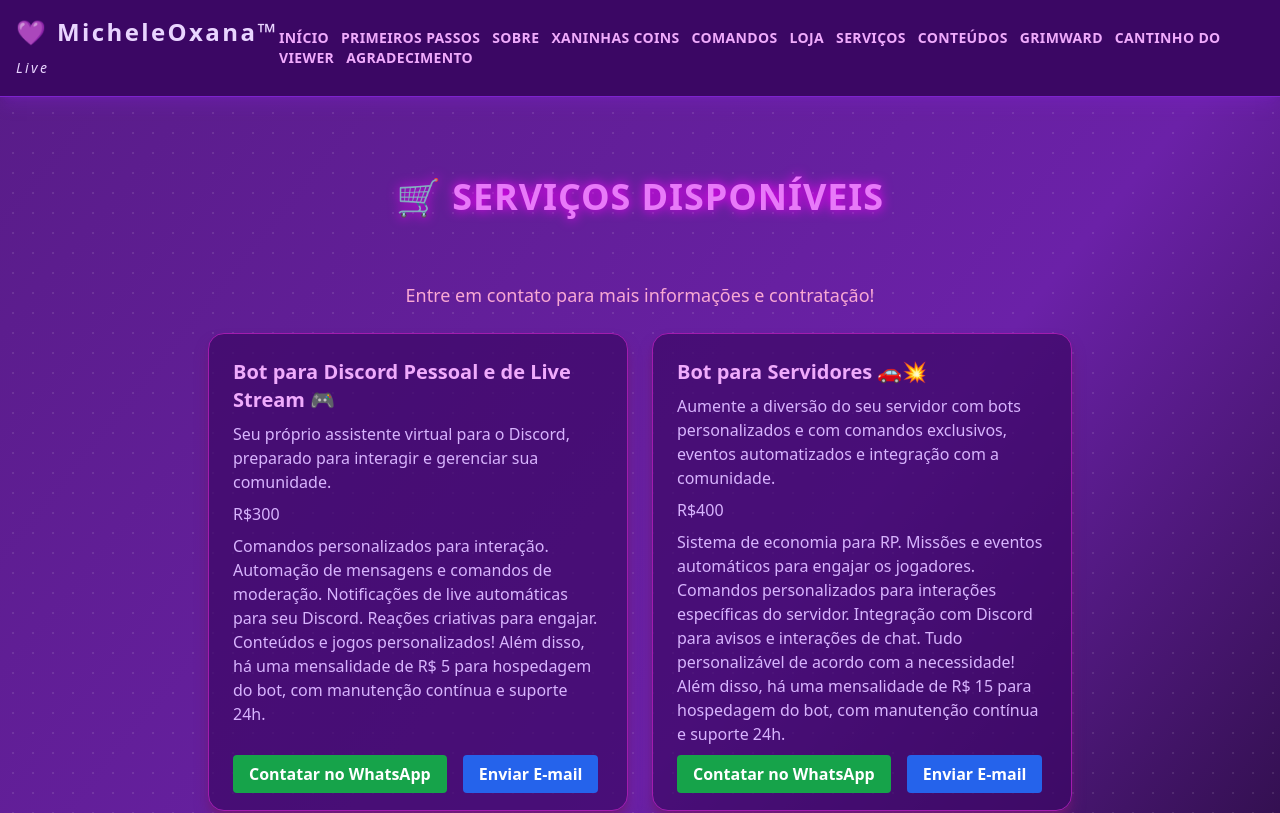
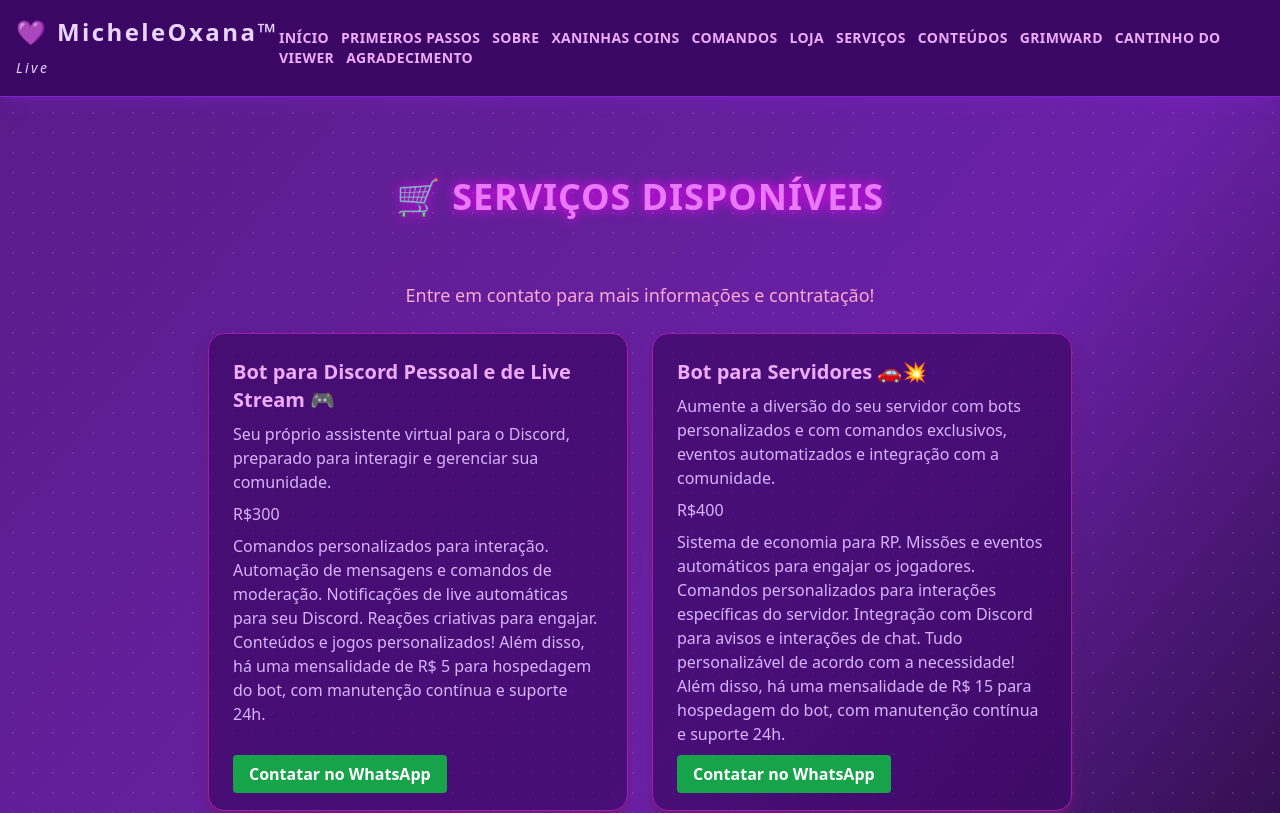
Before and after one commit to MicheleOxana/michele-site, a Next.js app: page /servicos in a window 1280 px wide. Shown: the top 813 px of the page. Built offline with nearby package versions, Linux system fonts and the light colour scheme.

Commit message:
atualizar page

```diff
--- a/pages/servicos.tsx
+++ b/pages/servicos.tsx
@@ -89,12 +89,6 @@ export default function Servicos() {
                 >
                   Contatar no WhatsApp
                 </a>
-                <a
-                  href={`mailto:jeffersonloyola@icloud.com?subject=Interessado no Serviço: ${nome}`}
-                  className="py-2 px-4 bg-blue-600 hover:bg-blue-700 text-white font-bold rounded"
-                >
-                  Enviar E-mail
-                </a>
               </div>
             </div>
           ))}
```
